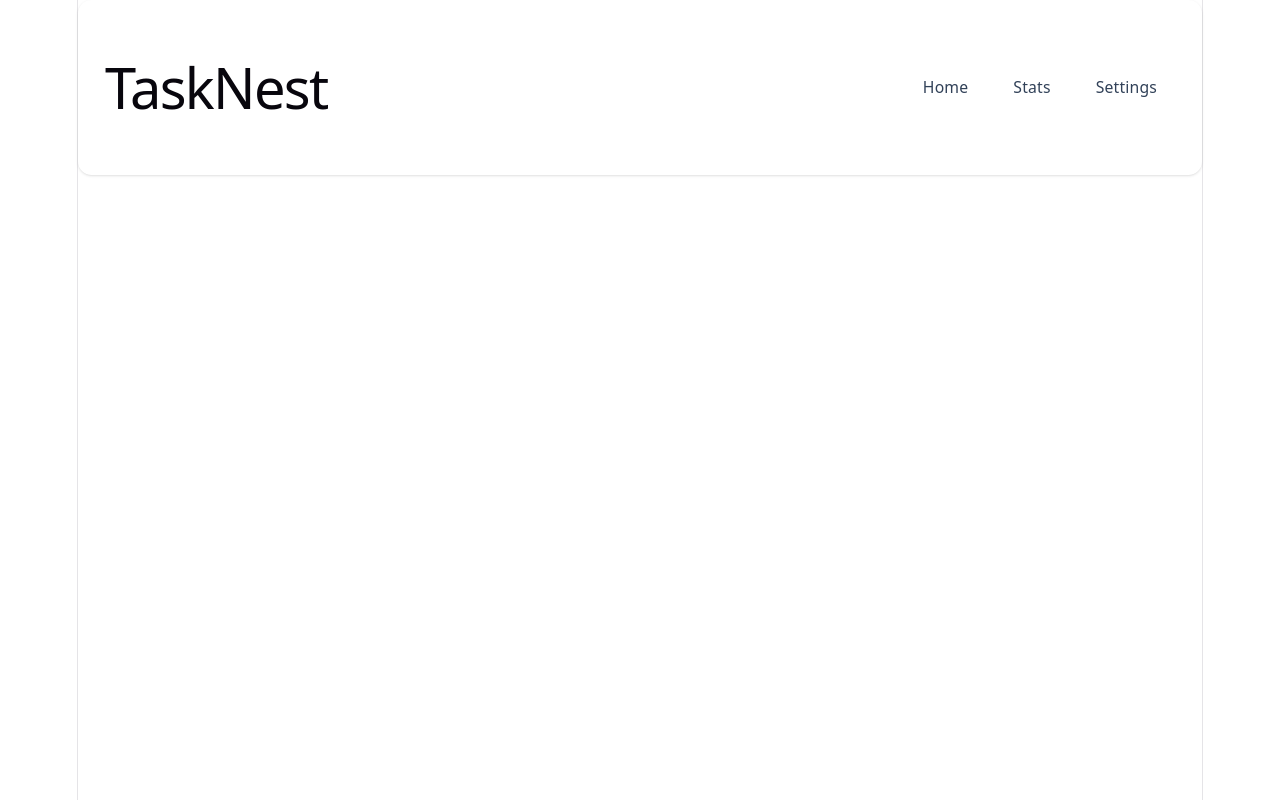
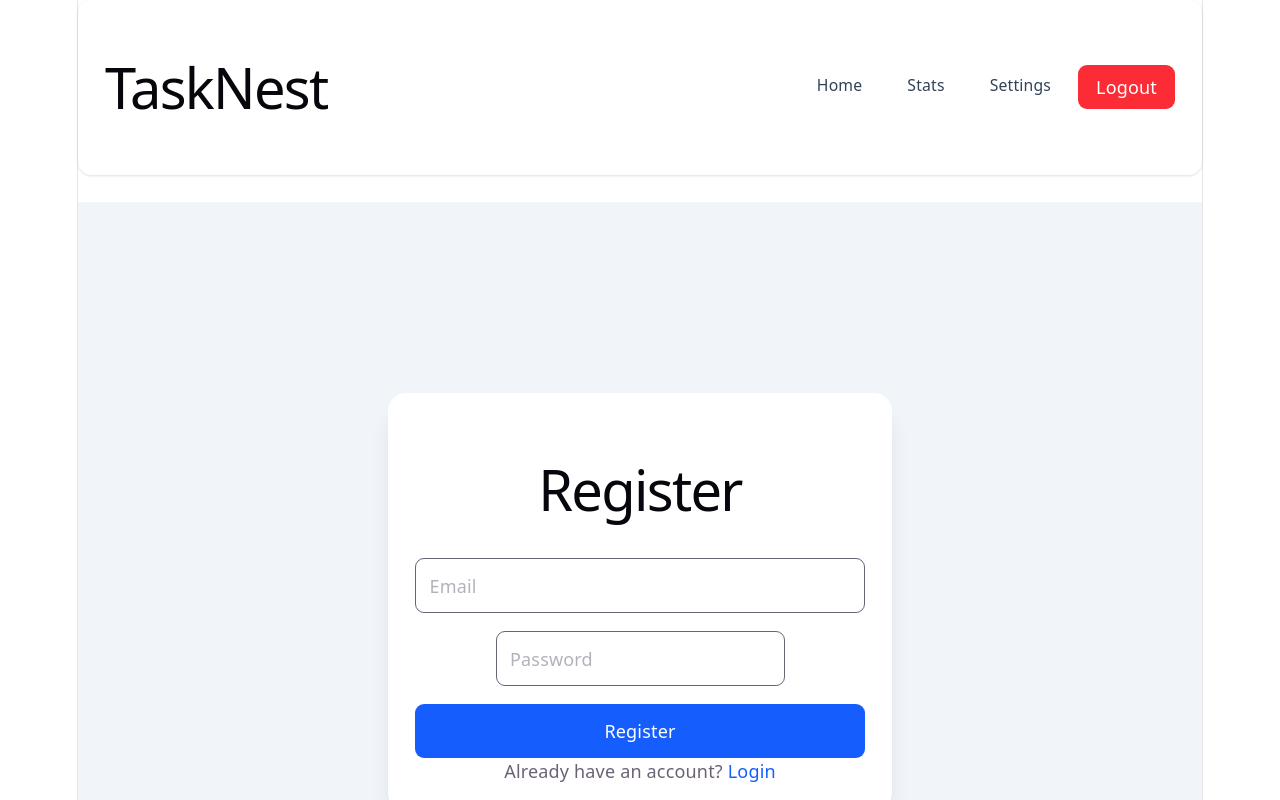
Before and after one commit to alinakhan9076/tasknest-react, a React (Vite) app: page /register in a window 1280 px wide. Shown: the top 800 px of the page. Built offline with nearby package versions, Linux system fonts and the light colour scheme; no server answers.

Commit message:
Add React authentication flow

```diff
--- a/src/App.jsx
+++ b/src/App.jsx
@@ -4,6 +4,9 @@ import HomePage from "./pages/HomePage";
 import StatsPage from "./pages/StatsPage";
 import SettingsPage from "./pages/SettingsPage";
 import api from "./api/api";
+import LoginPage from "./pages/LoginPage";
+import RegisterPage from "./pages/RegisterPage";
+import ProtectedRoute from "./components/ProtectedRoute";
 
 import {
   BrowserRouter,
@@ -13,10 +16,16 @@ import {
 
 function App(){
   const [tasks, setTasks] = useState([]);
-  const [loading, setLoading] = useState(true);
+  const [loading, setLoading] = useState(!!localStorage.getItem("token"));
   const [error, setError] = useState("");
 
   useEffect(() => {
+
+    const token = localStorage.getItem("token");
+
+    if (!token) {
+      return;
+    }
     async function getTasks() {
       try {
         const response = await api.get("/tasks");
@@ -40,18 +49,34 @@ function App(){
 
       <Route path="/"
       element={
+        <ProtectedRoute>
         <HomePage tasks={tasks}
     setTasks={setTasks}
     loading={loading}
     error={error}/>
+    </ProtectedRoute>
       } />
 
     <Route path="/stats"
-    element={<StatsPage tasks={tasks} />
+    element={
+      <ProtectedRoute>
+    <StatsPage tasks={tasks} />
+    </ProtectedRoute>
     } />
 
     <Route path="/settings"
-    element={<SettingsPage />
+    element={
+      <ProtectedRoute>
+    <SettingsPage />
+    </ProtectedRoute>
+    } />
+
+    <Route path="/login"
+    element={<LoginPage />
+    } />
+
+    <Route path="/register"
+    element={<RegisterPage />
     } />
 
       </Routes>
--- a/src/api/api.js
+++ b/src/api/api.js
@@ -2,4 +2,28 @@ import axios from "axios";
 
 const api = axios.create({baseURL : import.meta.env.VITE_API_URL,});
 
+api.interceptors.request.use((config) => {
+    const token = localStorage.getItem("token");
+
+    if(token) {
+        config.headers.Authorization = `Bearer ${token}`;
+    }
+
+    return config;
+});
+
+api.interceptors.response.use((response) => response,
+
+        (error) => {
+            if (error.response?.status === 401) {
+
+    localStorage.removeItem("token");
+
+        window.location.href = "/login";
+    }
+
+    return Promise.reject(error);
+}
+);
+
 export default api;
--- a/src/components/Navbar.jsx
+++ b/src/components/Navbar.jsx
@@ -1,5 +1,12 @@
 import { Link } from "react-router-dom";
 function Navbar({ title }) {
+
+
+function handleLogout() {
+    localStorage.removeItem("token");
+    window.location.href = "/login";
+    }
+
     return(
         <nav className="mb-6 rounded-xl bg-white px-6 py-4 shadow-sm">
             <div className="flex flex-wrap items-center justify-between gap-4">
@@ -18,10 +25,17 @@ function Navbar({ title }) {
             <Link to="/settings"
             className="rounded-lg px-4 py-2 text-sm font-medium text-slate-700
             transition hover:bg-slate-100">Settings</Link>
+
+            <button
+            onClick={handleLogout}
+            className="rounded-lg bg-red-500 px-4 py-2 text-white">
+                Logout
+                </button>
             </div>
-            </div>
+        </div>
         </nav>
     );
 }
 
+
 export default Navbar;
--- /dev/null
+++ b/src/components/ProtectedRoute.jsx
@@ -0,0 +1,14 @@
+import { Navigate } from "react-router-dom";
+
+function ProtectedRoute({ children })
+{
+    const token = localStorage.getItem("token");
+
+    if (!token) {
+        return <Navigate to="/login" replace />;
+    }
+
+    return children;
+}
+
+export default ProtectedRoute;
--- /dev/null
+++ b/src/pages/LoginPage.jsx
@@ -0,0 +1,80 @@
+import { useState } from "react";
+import { useNavigate } from "react-router-dom";
+import api from "../api/api";
+
+function LoginPage() {
+    const [email, setEmail] = useState("");
+        const [password, setPassword] = useState("");
+        const [error, setError] = useState("");
+
+        const navigate = useNavigate();
+
+        async function handleSubmit(e) {
+            e.preventDefault();
+
+            try {
+                const response = await api.post("/auth/login", {
+                    email,
+                    password,
+                });
+
+                localStorage.setItem("token", response.data.token);
+
+                navigate("/");
+            } catch (error) {
+                setError(
+                    error.response?.data?.error ||
+                    "Login failed"
+                );
+            }
+        }
+
+        return (
+            <div className="min-h-screen bg-slate-100 flex items-center justify-center px-4">
+
+                <form onSubmit={handleSubmit}
+                className="w-full max-w-md rounded-2xl bg-white p-6 shadow-xl">
+
+                    <h1 className="mb-6 text-2xl font-bold">
+                        Login
+                    </h1>
+
+                    {error && (
+                        <p className="mb-4 text-red-500">
+                            {error}
+                        </p>
+                    )}
+
+                    <input className="mb-4 w-ful rounded-lg border p-3"
+                    type="email"
+                    placeholder="Email"
+                    value={email}
+                    onChange={(e) => setEmail(e.target.value)} />
+
+                     <input className="mb-4 w-full rounded-lg border p-3"
+                    type="password"
+                    placeholder="Password"
+                    value={password}
+                    onChange={(e) => setPassword(e.target.value)} />
+
+                    <button className="w-full rounded-lg bg-blue-600 p-3 font-medium text-white"
+                    type="submit">
+                        Login
+                    </button>
+
+                    <p className="mt-4 text-center">
+                        Don't have an account?{" "}
+
+                    <button type="button"
+                    onClick={() => navigate("/register")}
+                    className="text-blue-600">
+                        Register
+                    </button>
+                </p>
+            </form>
+         </div>
+    );
+
+}
+
+export default LoginPage;
--- /dev/null
+++ b/src/pages/RegisterPage.jsx
@@ -0,0 +1,80 @@
+import { useState } from "react";
+import { useNavigate } from "react-router-dom";
+import api from "../api/api";
+
+function RegisterPage() {
+    const [email, setEmail] = useState("");
+    const [password, setPassword] = useState("");
+    const [error, setError] = useState("");
+
+    const navigate = useNavigate();
+
+    async function handleSubmit(e) {
+        e.preventDefault();
+
+        try {
+            const response = await api.post("/auth/register", {
+                email,
+                password,
+            });
+
+            localStorage.setItem("token", response.data.token);
+
+            navigate("/");
+        } catch (error) {
+            setError(
+                error.response?.data?.error ||
+                "Registration failed"
+            );
+        }
+    }
+
+    return (
+            <div className="min-h-screen bg-slate-100 flex items-center justify-center px-4">
+
+                <form onSubmit={handleSubmit}
+                className="w-full max-w-md rounded-2xl bg-white p-6 shadow-xl">
+
+                    <h1 className="mb-6 text-2xl font-bold">
+                        Register
+                    </h1>
+
+                    {error && (
+                        <p className="mb-4 text-red-500">
+                            {error}
+                        </p>
+                    )}
+
+                    <input className="mb-4 w-full rounded-lg border p-3"
+                    type="email"
+                    placeholder="Email"
+                    value={email}
+                    onChange={(e) => setEmail(e.target.value)} />
+
+                     <input className="mb-4 w-ful rounded-lg border p-3"
+                    type="password"
+                    placeholder="Password"
+                    value={password}
+                    onChange={(e) => setPassword(e.target.value)} />
+
+                    <button className="w-full rounded-lg bg-blue-600 p-3 font-medium text-white"
+                    type="submit">
+                        Register
+                    </button>
+
+                    <p className="mt-4 text-center">
+                        Already have an account?{" "}
+
+                    <button type="button"
+                    onClick={() => navigate("/login")}
+                    className="text-blue-600">
+                        Login
+                    </button>
+                </p>
+            </form>
+         </div>
+    );
+
+}
+
+export default RegisterPage;
```
